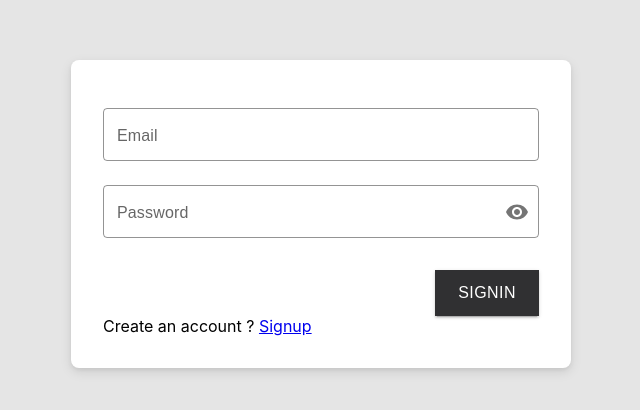
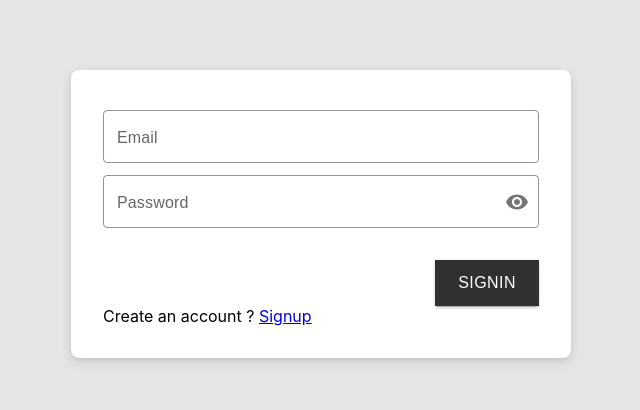
Before and after one commit to b-limitless/test, a React (Create React App) app in the folder frontend/: page /signin in a window 1280 px wide. Shown: the part 186-596 px from the top of the page, without its empty margins (319-959 px from the left). Built offline with nearby package versions, Linux system fonts and the light colour scheme.

Commit message:
mui warning

```diff
--- a/frontend/src/common/DynamicForm/index.tsx
+++ b/frontend/src/common/DynamicForm/index.tsx
@@ -47,7 +47,7 @@ const DynamicForm: React.FC<DynamicFormProps> = ({
                   setFormData({ ...formData, [field.field]: e.target.value })
                 }
                 fullWidth
-                margin="normal"
+                margin="dense"
                 error={!!error}
                 helperText={error}
               />
@@ -62,7 +62,7 @@ const DynamicForm: React.FC<DynamicFormProps> = ({
                   setFormData({ ...formData, [field.field]: e.target.value })
                 }
                 fullWidth
-                margin="normal"
+                margin="dense"
                 error={!!error}
                 helperText={error}
               />
--- a/frontend/src/components/Input/InputAdornments.tsx
+++ b/frontend/src/components/Input/InputAdornments.tsx
@@ -30,7 +30,7 @@ export default function InputAdornments({
   };
 
   return (
-    <FormControl {...formControlProps} variant="outlined" sx={{...style, marginTop: '16px'}}>
+    <FormControl {...formControlProps} variant="outlined" sx={{...style, marginTop: '8px'}}>
       <InputLabel htmlFor="outlined-adornment-password">{label}</InputLabel>
       <OutlinedInput
         {...props}
```
